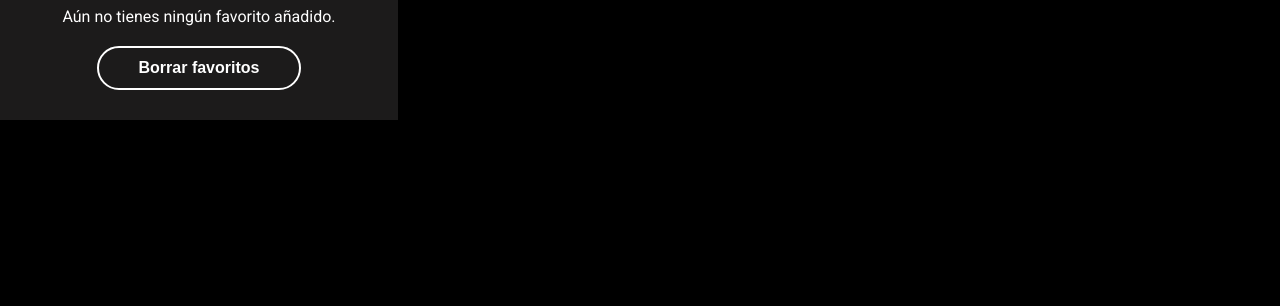
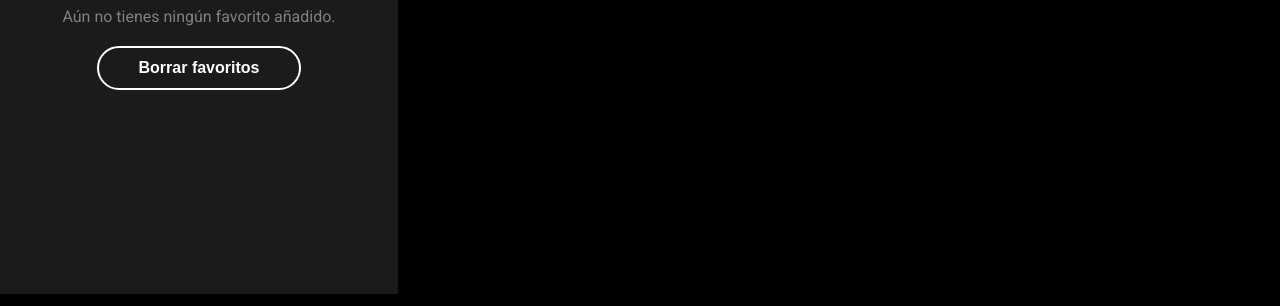
Before and after one commit to Adalab/modulo-2-evaluacion-final-Laura-Carbajales, a website: page docs/index.html in a window 1280 px wide. Shown: the part 494-800 px from the top of the page. Drawn offline with Linux system fonts and the light colour scheme; a web font is replaced by a local one.

Commit message:
update style

```diff
--- a/src/scss/layout/_favorites.scss
+++ b/src/scss/layout/_favorites.scss
@@ -3,7 +3,7 @@
   width: 30vw;
   min-width: 350px;
   padding: 10px;
-
+  min-height: calc(100vh - 474px);
   &__subgroup {
     display: flex;
     justify-content: center;
@@ -23,7 +23,7 @@
     overflow: scroll;
     &--text {
       margin-top: 10px;
-      color: white;
+      color: gray;
     }
     &--card {
       padding: 20px 20px 10px 20px;
```
Also changed, not shown: docs/assets/css/main.css.
